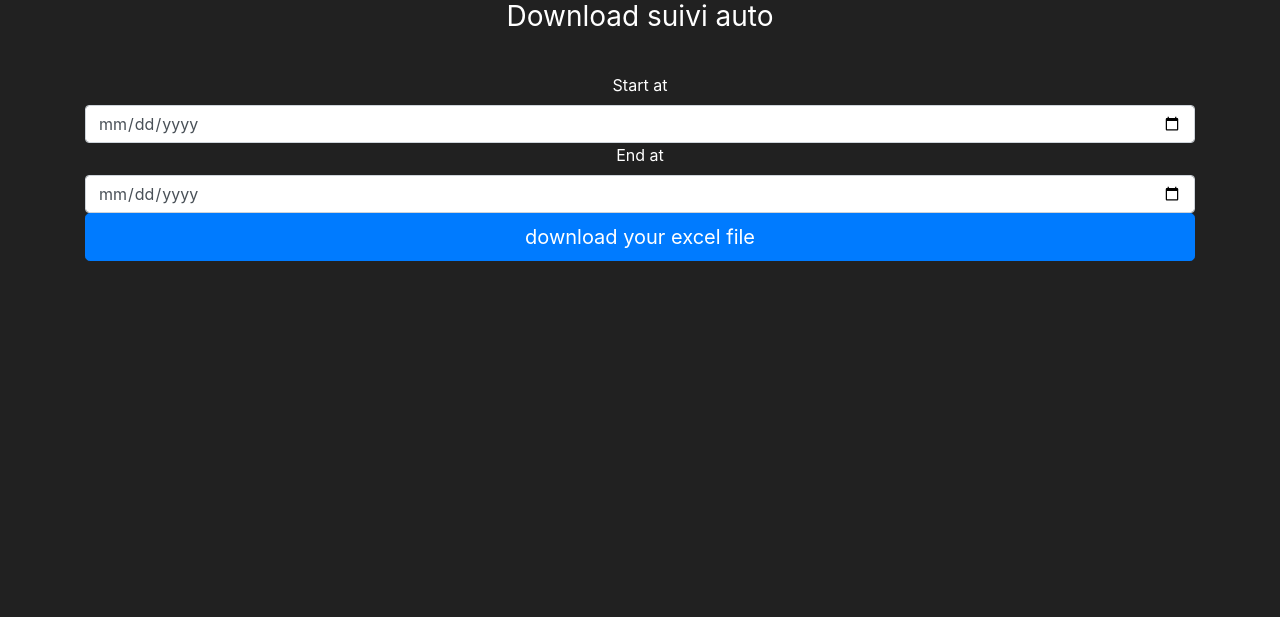
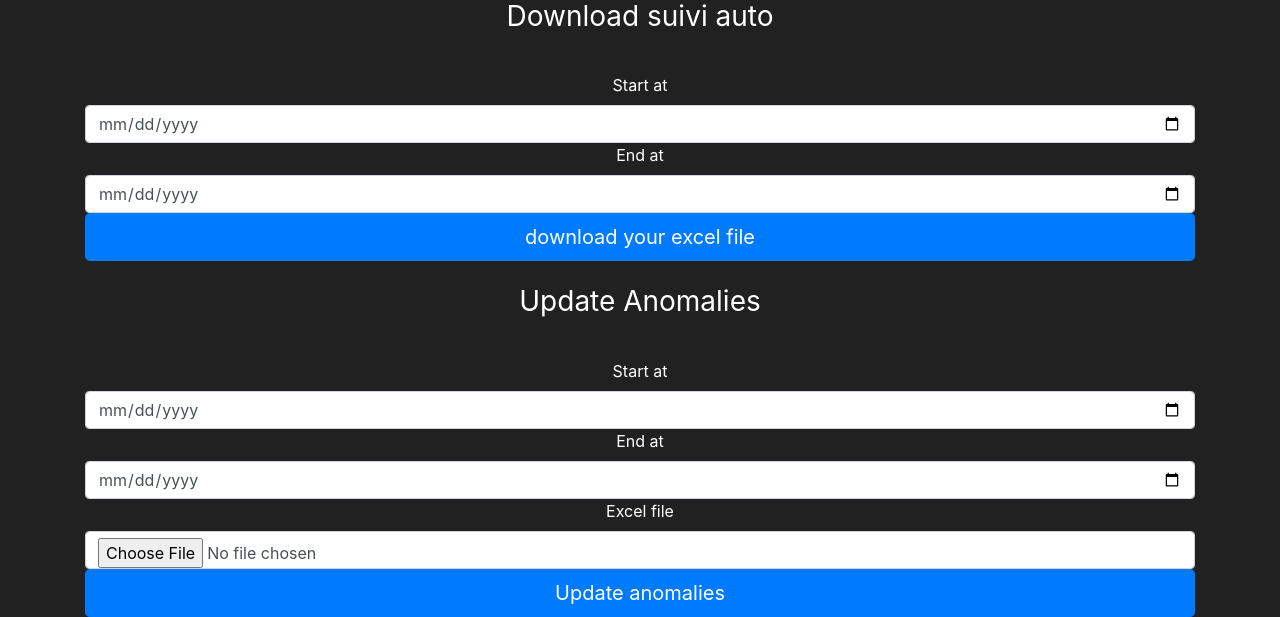
Before and after one commit to lahoucinemkh/Energe_overconsumption_detection_v2, a Flask app: page /detector in a window 1280 px wide. Shown: the part 913-1530 px from the top of the page. Before the commit the page ends 1174 px from the top, so only its background shows below. Run offline with Flask 3, Linux system fonts and the light colour scheme; some libraries are stand-ins or nearby versions.

Commit message:
Anomalies upload function added

```diff
--- a/src/anomalyDetector/forms.py
+++ b/src/anomalyDetector/forms.py
@@ -1,5 +1,6 @@
 from flask_wtf import FlaskForm
 from wtforms import StringField, PasswordField, SubmitField, DateField, SelectField
+from flask_wtf.file import FileField, FileAllowed, FileRequired
 from wtforms.validators import Length, EqualTo, Email, DataRequired, ValidationError
 from anomalyDetector.db.models import User
 from anomalyDetector.db.db import session
@@ -52,6 +53,15 @@ class DownloadForm(FlaskForm):
     end_date = DateField('End at')
     submit = SubmitField('download your excel file')
 
+class UpdateForm(FlaskForm):
+    start_date = DateField('Start at')
+    end_date = DateField('End at')
+    file = FileField('Excel file', validators=[
+        FileRequired(),
+        FileAllowed(['xls', 'xlsx'], 'Excel files only!')
+    ])
+    submit = SubmitField('Update anomalies')
+
 
 class SiteSelectionForm(FlaskForm):
     site_code = SelectField('Site Code', validators=[DataRequired()], coerce=int)
--- a/src/anomalyDetector/routes.py
+++ b/src/anomalyDetector/routes.py
@@ -1,5 +1,6 @@
 from anomalyDetector import app
 import os
+import pandas as pd
 from flask import render_template, redirect, url_for, flash, send_file, request
 from anomalyDetector import logger
 from datetime import datetime
@@ -7,8 +8,9 @@ from anomalyDetector.pipeline.stage_01_data_ingestion import DataIngestionTraini
 from anomalyDetector.pipeline.stage_02_base_model import BaseModelTrainingPipeline
 from anomalyDetector.pipeline.stage_03_data_availability import DataAvailabilityTrainingPipeline
 from anomalyDetector.components.anomalies_download import anomaliesDownload
+from anomalyDetector.components.anomalies_upload import AnomaliesUpload
 from anomalyDetector.db.models import User, Site, Anomaly
-from anomalyDetector.forms import RegisterForm, LoginForm, DataIngestionForm, DataAvailabilityForm, BaseModelForm, AnomalyEditForm, SiteSelectionForm, DownloadForm
+from anomalyDetector.forms import RegisterForm, LoginForm, DataIngestionForm, DataAvailabilityForm, BaseModelForm, AnomalyEditForm, SiteSelectionForm, DownloadForm, UpdateForm
 from anomalyDetector.db.db import session
 from flask_login import login_user, logout_user, login_required
 from sqlalchemy.orm.exc import NoResultFound
@@ -292,6 +294,7 @@ def detector_page():
     DataAvailability = DataAvailabilityForm()
     BaseModel = BaseModelForm()
     Download = DownloadForm()
+    AnomalyUpdate = UpdateForm()
 
     if request.method == 'POST':
         form_type = request.form.get('form_type')
@@ -312,7 +315,11 @@ def detector_page():
             handle_download(Download)
             return redirect(url_for('detector_page'))
 
-    return render_template('detector.html', DataIngestion=DataIngestion, DataAvailability=DataAvailability, BaseModel=BaseModel, Download=Download)
+        if form_type == 'anomaly_update' and AnomalyUpdate.validate_on_submit():
+            handle_anomaly_update(AnomalyUpdate)
+            return redirect(url_for('detector_page'))
+
+    return render_template('detector.html', DataIngestion=DataIngestion, DataAvailability=DataAvailability, BaseModel=BaseModel, Download=Download, AnomalyUpdate=AnomalyUpdate)
 
 def handle_data_ingestion(form):
     sites_from_db = session.query(Site).all()
@@ -399,7 +406,7 @@ def handle_download(form):
     base_dir = os.path.abspath(os.path.dirname(__file__))
     output_file = os.path.join(base_dir, '..', 'suivi_auto.xlsx')
 
-    STAGE_NAME = "Anomalies Download stage"
+    STAGE_NAME = "Anomalies Download"
     try:
         logger.info(f">>>>>> stage {STAGE_NAME} started <<<<<<")
         anomalies_download = anomaliesDownload(start, end)
@@ -410,3 +417,23 @@ def handle_download(form):
     except Exception as e:
         logger.exception(e)
         flash(f"An error occurred during anomalies download: {e}", category='danger')
+
+def handle_anomaly_update(form):
+    start_date = form.start_date.data
+    end_date = form.end_date.data
+    file = form.file.data
+
+
+    df = pd.read_excel(file,  sheet_name='Feuil2', header=0, skiprows=0)
+
+    STAGE_NAME = "Anomalies Update"
+    try:
+        logger.info(f">>>>>> stage {STAGE_NAME} started <<<<<<")
+        anomaly_upload = AnomaliesUpload(start_date, end_date, df)
+        anomaly_upload.delete_existing_anomalies()
+        anomaly_upload.insert_validated_anomalies()
+        logger.info(f">>>>>> stage {STAGE_NAME} started <<<<<<")
+        flash("Anomalies updated successfully!", category='success')
+    except Exception as e:
+        logger.exception(e)
+        flash(f"An error occurred during anomalies update: {e}", category='danger')
--- a/src/anomalyDetector/templates/detector.html
+++ b/src/anomalyDetector/templates/detector.html
@@ -54,6 +54,20 @@
         {{ Download.end_date(class="form-control", placeholder="End date") }}
         {{ Download.submit(class="btn btn-lg btn-block btn-primary") }}
       </form>
+      <br>
+      <form method="POST" enctype="multipart/form-data" class="form-signin" style="color:white">
+        {{ AnomalyUpdate.hidden_tag() }}
+        <input type="hidden" name="form_type" value="anomaly_update">
+        <h1 class="h3 mb-3 font-weight-normal">Update Anomalies</h1>
+        <br>
+        {{ AnomalyUpdate.start_date.label() }}
+        {{ AnomalyUpdate.start_date(class="form-control", placeholder="Start date") }}
+        {{ AnomalyUpdate.end_date.label() }}
+        {{ AnomalyUpdate.end_date(class="form-control", placeholder="End date") }}
+        {{ AnomalyUpdate.file.label() }}
+        {{ AnomalyUpdate.file(class="form-control") }}
+        {{ AnomalyUpdate.submit(class="btn btn-lg btn-block btn-primary") }}
+      </form>
   </div>
 </body>
 {% endblock %}
```
Also changed, not shown: src/anomalyDetector/components/anomalies_upload.py (+47 -44 lines), 1 other file.
